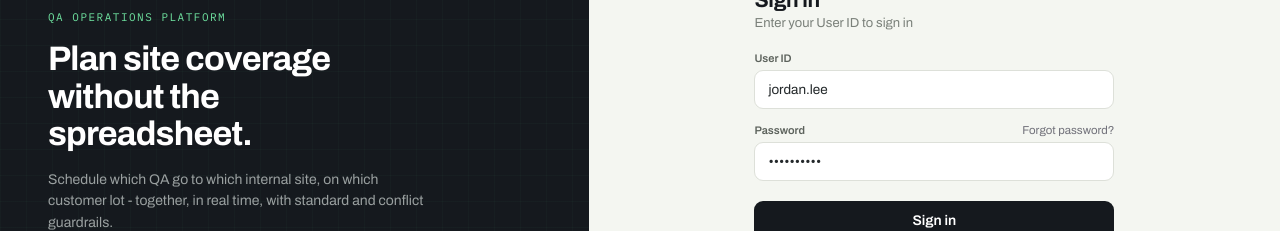
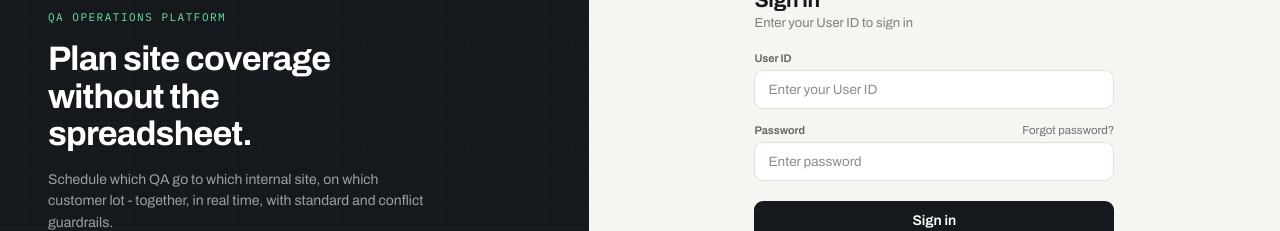
Before and after one commit to error-rer/Calendar-QA, a React (Vite) app: page / in a window 1280 px wide. Shown: the part 241-472 px from the top of the page. Built offline with nearby package versions, Linux system fonts and the light colour scheme; no server answers.

Commit message:
fix: reset and clear initial login credentials to prevent autofill on load

```diff
--- a/src/components/Login.tsx
+++ b/src/components/Login.tsx
@@ -1,4 +1,4 @@
-import { useState } from 'react';
+import { useEffect, useState } from 'react';
 import type { VM } from '../useScheduler';
 import { css, HButton, HInput } from '../ui';
 import { authClient, validateUserId } from '../utils/authClient';
@@ -7,12 +7,20 @@ type AuthMode = 'signin' | 'signup' | 'reset';
 
 export function Login({ vm }: { vm: VM }) {
   const [authMode, setAuthMode] = useState<AuthMode>('signin');
-  const [userId, setUserId] = useState(vm.loginEmail || '');
-  const [password, setPassword] = useState(vm.loginPass || '');
+  const [userId, setUserId] = useState('');
+  const [password, setPassword] = useState('');
   const [confirmPassword, setConfirmPassword] = useState('');
   const [error, setError] = useState<string | null>(null);
   const [success, setSuccess] = useState<string | null>(null);
   const [loading, setLoading] = useState(false);
+
+  useEffect(() => {
+    setUserId('');
+    setPassword('');
+    setConfirmPassword('');
+    if (vm.setLoginEmail) vm.setLoginEmail('');
+    if (vm.setLoginPass) vm.setLoginPass('');
+  }, []);
 
   const switchToSignUp = () => {
     setAuthMode('signup');
@@ -201,7 +209,7 @@ export function Login({ vm }: { vm: VM }) {
         <div style={css('width:100%;max-width:360px;animation:fadeUp .35s ease')}>
           {authMode === 'signup' && (
             /* --- Sign Up View --- */
-            <form onSubmit={handleSignUp} noValidate>
+            <form onSubmit={handleSignUp} noValidate autoComplete="off">
               <div style={css('font-size:21px;font-weight:700;letter-spacing:-.3px;margin-bottom:5px')}>
                 Create an account
               </div>
@@ -224,7 +232,7 @@ export function Login({ vm }: { vm: VM }) {
               <HInput
                 id="signup-user-id"
                 type="text"
-                autoComplete="username"
+                autoComplete="off"
                 placeholder="Enter your User ID"
                 value={userId}
                 onChange={(e) => {
@@ -297,7 +305,7 @@ export function Login({ vm }: { vm: VM }) {
 
           {authMode === 'reset' && (
             /* --- Reset Password View --- */
-            <form onSubmit={handleResetPassword} noValidate>
+            <form onSubmit={handleResetPassword} noValidate autoComplete="off">
               <div style={css('font-size:21px;font-weight:700;letter-spacing:-.3px;margin-bottom:5px')}>
                 Reset password
               </div>
@@ -320,7 +328,7 @@ export function Login({ vm }: { vm: VM }) {
               <HInput
                 id="reset-user-id"
                 type="text"
-                autoComplete="username"
+                autoComplete="off"
                 placeholder="Enter your User ID"
                 value={userId}
                 onChange={(e) => {
@@ -393,7 +401,7 @@ export function Login({ vm }: { vm: VM }) {
 
           {authMode === 'signin' && (
             /* --- Sign In View --- */
-            <form onSubmit={handleSignIn} noValidate>
+            <form onSubmit={handleSignIn} noValidate autoComplete="off">
               <div style={css('font-size:21px;font-weight:700;letter-spacing:-.3px;margin-bottom:5px')}>
                 Sign in
               </div>
@@ -425,7 +433,7 @@ export function Login({ vm }: { vm: VM }) {
               <HInput
                 id="login-user-id"
                 type="text"
-                autoComplete="username"
+                autoComplete="off"
                 placeholder="Enter your User ID"
                 value={userId}
                 onChange={(e) => {
@@ -456,7 +464,7 @@ export function Login({ vm }: { vm: VM }) {
               <HInput
                 id="login-pass"
                 type="password"
-                autoComplete="current-password"
+                autoComplete="new-password"
                 placeholder="Enter password"
                 value={password}
                 onChange={(e) => {
--- a/src/data.ts
+++ b/src/data.ts
@@ -78,8 +78,8 @@ export function initialState(): State {
       name: 'Jordan Lee',
       role: 'admin',
     },
-    loginEmail: 'jordan.lee',
-    loginPass: 'directorqa',
+    loginEmail: '',
+    loginPass: '',
     userMenuOpen: false,
     createOpen: false,
     createDraft: { order: '', eng: '', day: 0, dateFrom: '', dateTo: '', sectionType: 'customer', purpose: '', department1: '', site1: '', customer: '', endCustomer: '', targetPackage: '', customerNames: '', auditCategory: '', auditor1: '', department2: '', site2: '', area: '', auditor2: '', department: undefined },
```
